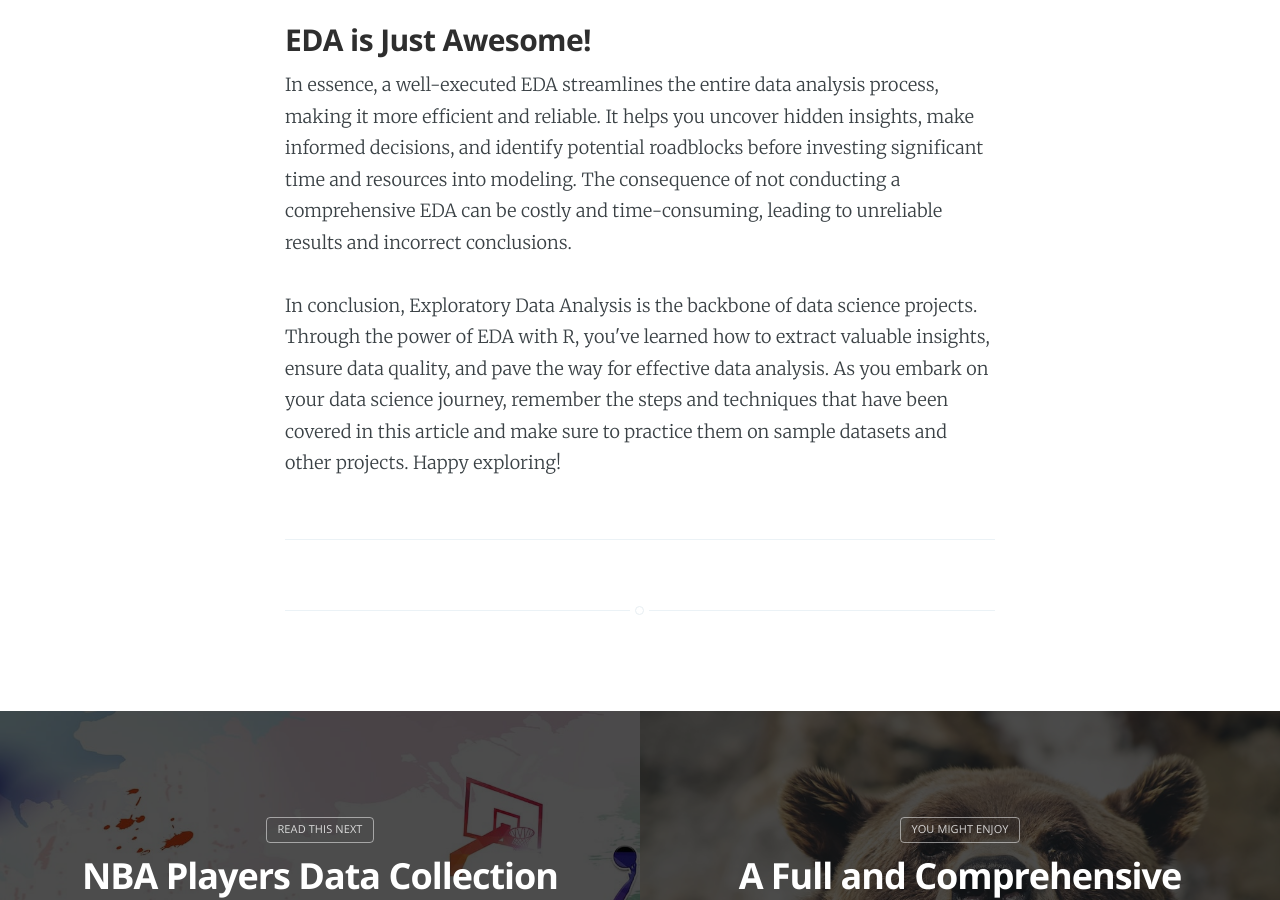
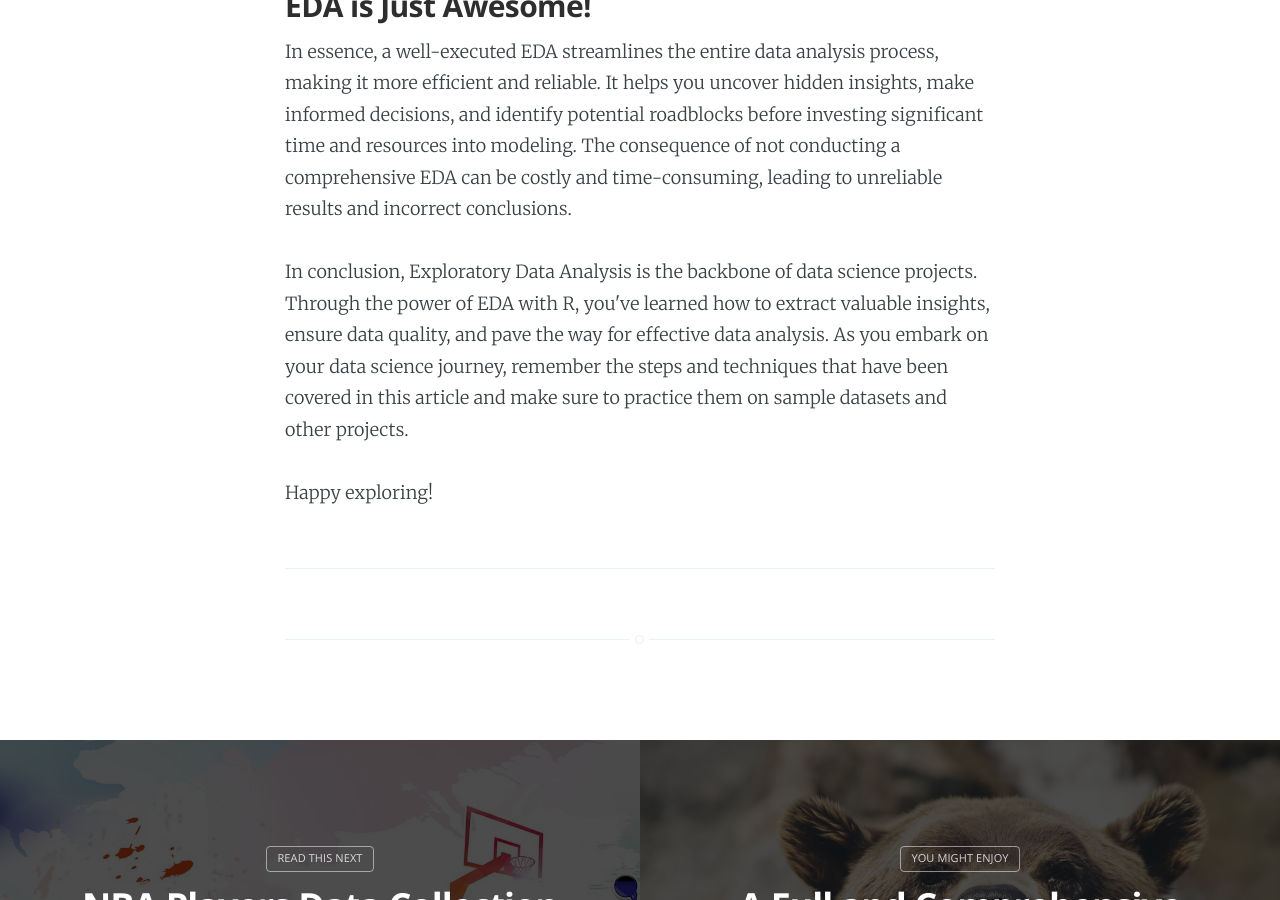
Before and after one commit to isaacaguilar97/my-blog, a Jekyll site: the page built from _posts/2023-09-01-EDA-basics.md, in a window 1280 px wide and 900 px high, scrolled down 10379 px. Built offline with Jekyll 4.4.1, drawn with Linux system fonts in a browser that asks for light colours; nearby versions of some CDN libraries.

Commit message:
minor changes

```diff
--- a/_posts/2023-09-01-EDA-basics.md
+++ b/_posts/2023-09-01-EDA-basics.md
@@ -178,10 +178,12 @@
 
 <p>EDA is often confused with <a href="https://www.techtarget.com/searchbusinessanalytics/definition/data-mining">data mining</a> and <a href="https://online.hbs.edu/blog/post/data-wrangling">data wrangling</a>. Data mining focuses on discovering patterns and trends within data, often for predictive modeling. Data wrangling, on the other hand, is about data preparation, transformation, and feature engineering, often as a result of EDA findings. All three phases are interrelated, with EDA laying the initial groundwork. </p>
 
-<img src="https://isaacaguilar97.github.io/my-blog/assets/images/magnifier.jpg" alt="Nice picture that represents EDA" width="700px"/>
+<img src="https://isaacaguilar97.github.io/my-blog/assets/images/magnifier.jpg" alt="Nice picture that represents EDA" width="650px"/>
 
 <h3 id="Conclusion">EDA is Just Awesome!</h3>
 
 <p>In essence, a well-executed EDA streamlines the entire data analysis process, making it more efficient and reliable. It helps you uncover hidden insights, make informed decisions, and identify potential roadblocks before investing significant time and resources into modeling. The consequence of not conducting a comprehensive EDA can be costly and time-consuming, leading to unreliable results and incorrect conclusions.</p>
 
-<p>In conclusion, Exploratory Data Analysis is the backbone of data science projects. Through the power of EDA with R, you've learned how to extract valuable insights, ensure data quality, and pave the way for effective data analysis. As you embark on your data science journey, remember the steps and techniques that have been covered in this article and make sure to practice them on sample datasets and other projects. Happy exploring!</p>
+<p>In conclusion, Exploratory Data Analysis is the backbone of data science projects. Through the power of EDA with R, you've learned how to extract valuable insights, ensure data quality, and pave the way for effective data analysis. As you embark on your data science journey, remember the steps and techniques that have been covered in this article and make sure to practice them on sample datasets and other projects.</p>
+
+<p>Happy exploring!</p>
```
